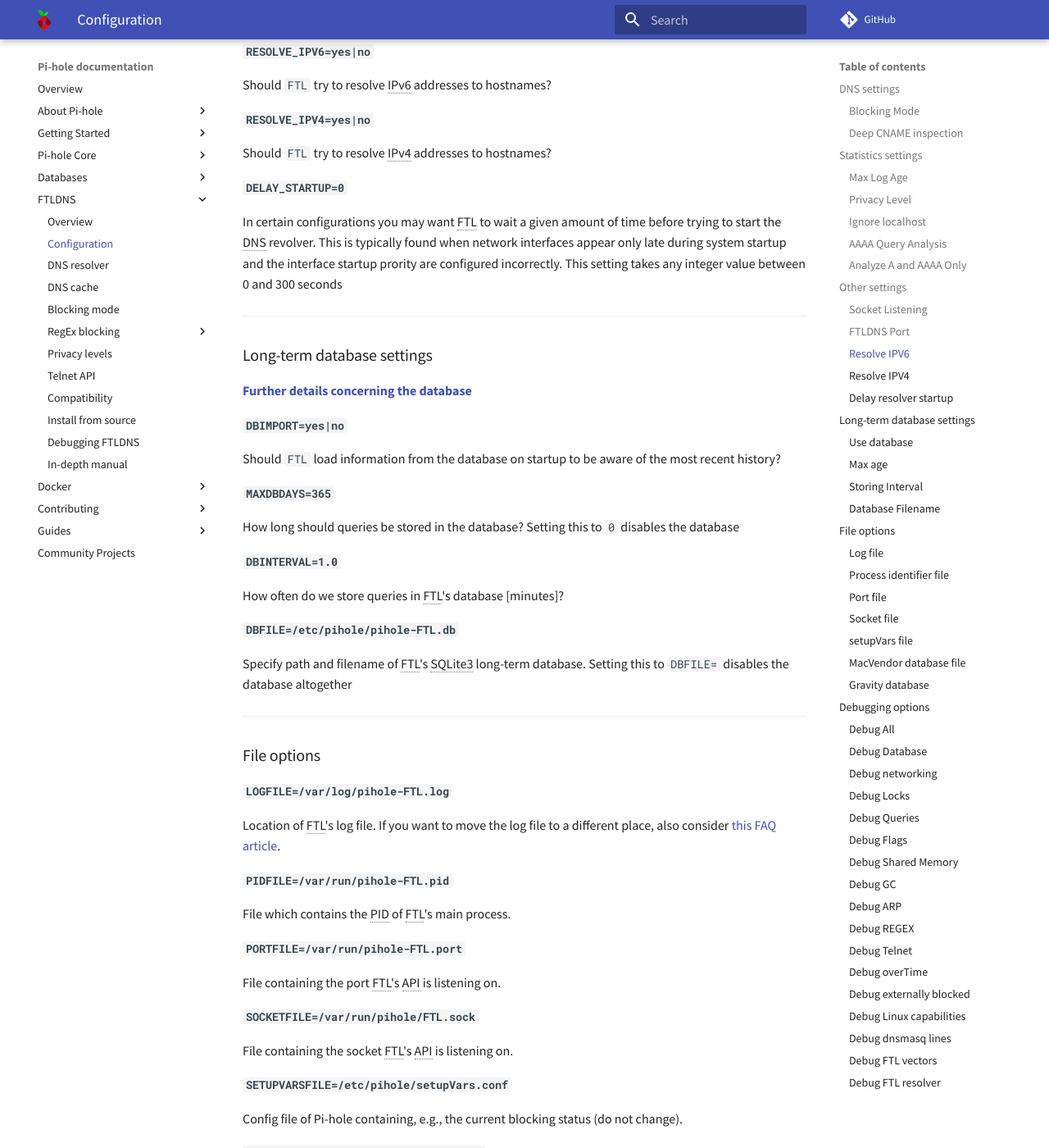
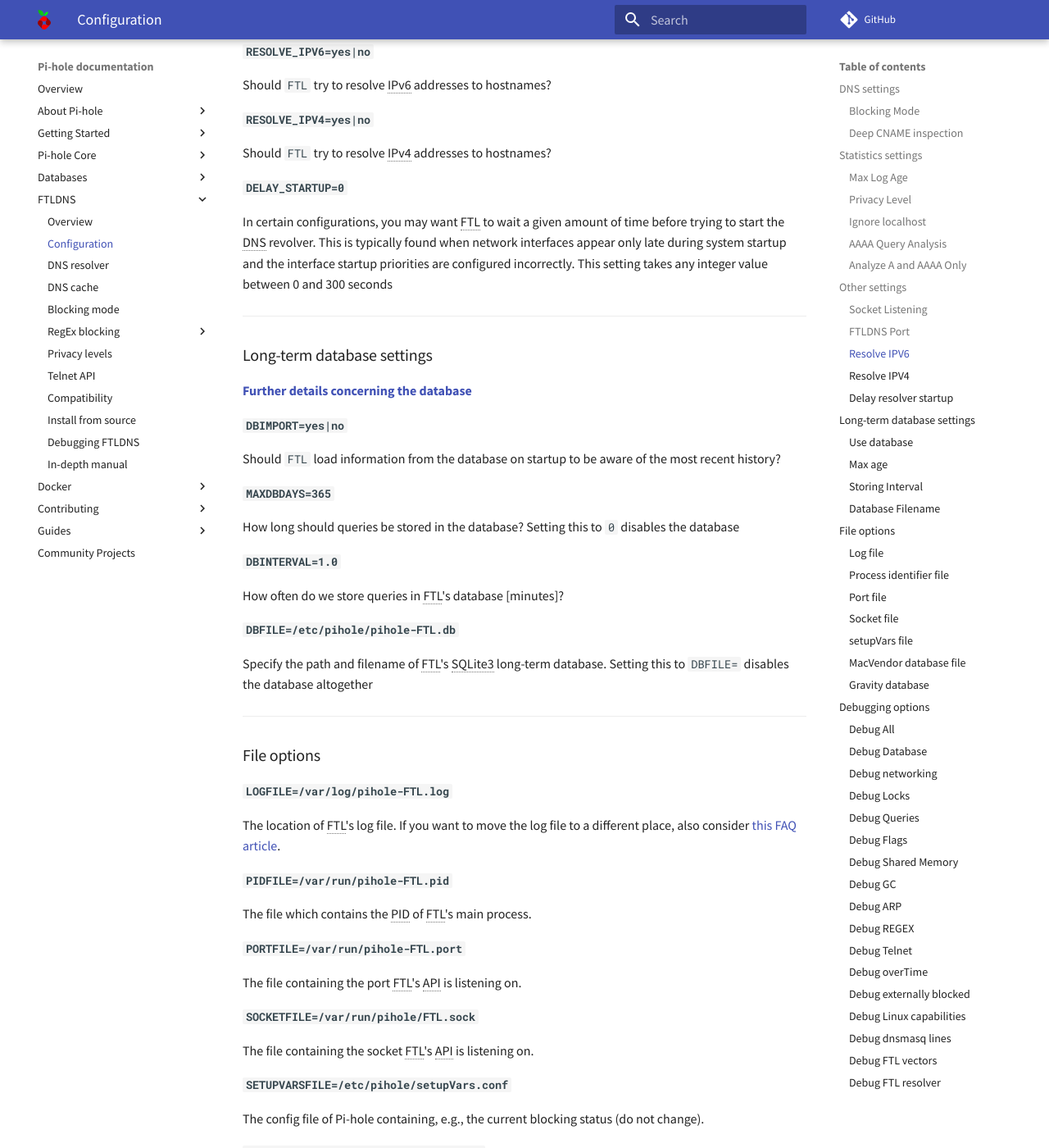
Before and after one commit to pi-hole/docs, an MkDocs documentation site: the page built from docs/ftldns/configfile.md, in a window 1280 px wide and 1400 px high, scrolled down 1277 px. Shown: the whole window at 82% size. Built offline with MkDocs 1.6.1 and Material for MkDocs 9.7.7, drawn with Linux system fonts in a browser that asks for light colours; comment, search, counter and statistics services are not loaded; some of the changed text lies outside the part shown.

Commit message:
Typo fixes

```diff
--- a/docs/ftldns/configfile.md
+++ b/docs/ftldns/configfile.md
@@ -62,7 +62,7 @@ Should `FTL` try to resolve IPv4 addresses to hostnames?
 
 #### `DELAY_STARTUP=0` {#delay_startup data-toc-label='Delay resolver startup'}
 
-In certain configurations you may want FTL to wait a given amount of time before trying to start the DNS revolver. This is typically found when network interfaces appear only late during system startup and the interface startup prority are configured incorrectly. This setting takes any integer value between 0 and 300 seconds
+In certain configurations, you may want FTL to wait a given amount of time before trying to start the DNS revolver. This is typically found when network interfaces appear only late during system startup and the interface startup priorities are configured incorrectly. This setting takes any integer value between 0 and 300 seconds
 
 ---
 
@@ -84,7 +84,7 @@ How often do we store queries in FTL's database [minutes]?
 
 #### `DBFILE=/etc/pihole/pihole-FTL.db` {#dbfile data-toc-label='Database Filename'}
 
-Specify path and filename of FTL's SQLite3 long-term database. Setting this to `DBFILE=` disables the database altogether
+Specify the path and filename of FTL's SQLite3 long-term database. Setting this to `DBFILE=` disables the database altogether
 
 ---
 
@@ -92,27 +92,27 @@ Specify path and filename of FTL's SQLite3 long-term database. Setting this to `
 
 #### `LOGFILE=/var/log/pihole-FTL.log` {#file_LOGFILE data-toc-label='Log file'}
 
-Location of FTL's log file. If you want to move the log file to a different place, also consider [this FAQ article](https://discourse.pi-hole.net/t/moving-the-pi-hole-log-to-another-location-device/2041).
+The location of FTL's log file. If you want to move the log file to a different place, also consider [this FAQ article](https://discourse.pi-hole.net/t/moving-the-pi-hole-log-to-another-location-device/2041).
 
 #### `PIDFILE=/var/run/pihole-FTL.pid` {#file_PIDFILE data-toc-label='Process identifier file'}
 
-File which contains the PID of FTL's main process.
+The file which contains the PID of FTL's main process.
 
 #### `PORTFILE=/var/run/pihole-FTL.port` {#file_PORTFILE data-toc-label='Port file'}
 
-File containing the port FTL's API is listening on.
+The file containing the port FTL's API is listening on.
 
 #### `SOCKETFILE=/var/run/pihole/FTL.sock` {#file_SOCKETFILE data-toc-label='Socket file'}
 
-File containing the socket FTL's API is listening on.
+The file containing the socket FTL's API is listening on.
 
 #### `SETUPVARSFILE=/etc/pihole/setupVars.conf` {#file_SETUPVARSFILE data-toc-label='setupVars file'}
 
-Config file of Pi-hole containing, e.g., the current blocking status (do not change).
+The config file of Pi-hole containing, e.g., the current blocking status (do not change).
 
 #### `MACVENDORDB=/etc/pihole/macvendor.db` {#file_MACVENDORDB data-toc-label='MacVendor database file'}
 
-Database containing MAC -> Vendor information for the network table.
+The database containing MAC -> Vendor information for the network table.
 
 #### `GRAVITYDB=/etc/pihole/gravity.db` {#file_GRAVITYDB data-toc-label='Gravity database'}
 
@@ -132,7 +132,7 @@ Print debugging information about database actions. This prints performed SQL st
 
 #### `DEBUG_NETWORKING=false|true` {#debug_networking data-toc-label='Debug networking'}
 
-Prints a list of the detected interfaces on startup of `pihole-FTL`. Also, prints whether these interfaces are IPv4 or IPv6 interfaces.
+Prints a list of the detected interfaces on the startup of `pihole-FTL`. Also, prints whether these interfaces are IPv4 or IPv6 interfaces.
 
 #### `DEBUG_LOCKS=false|true` {#debug_locks data-toc-label='Debug Locks'}
 
```
Also changed, not shown: other parts of docs/ftldns/configfile.md (+1 -1 lines), docs/database/gravity/example.md (+2 -2 lines), docs/database/gravity/groups.md (+1 -1 lines), docs/ftldns/debugging.md (+2 -2 lines).
